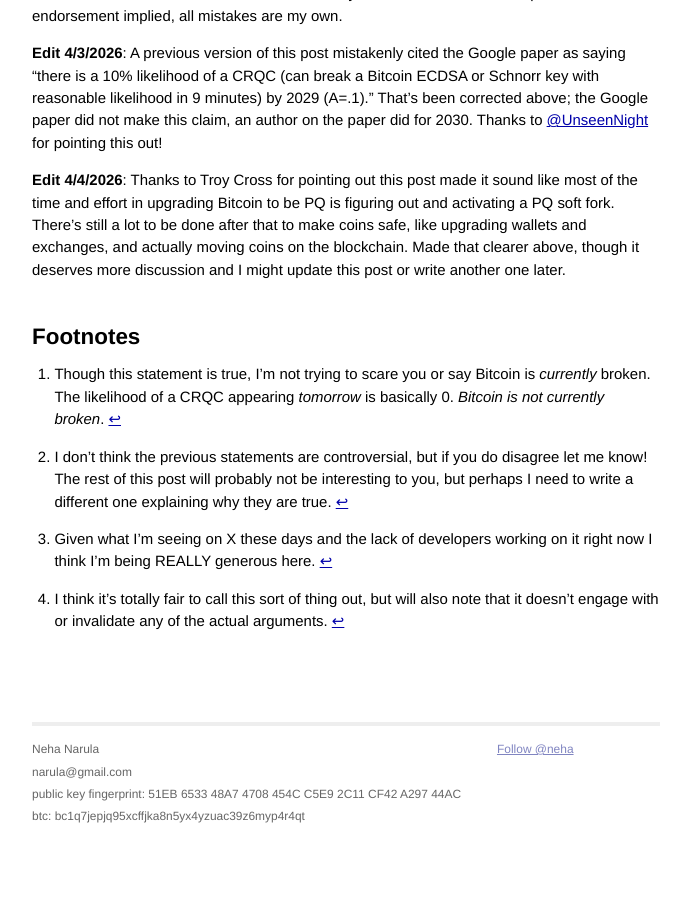
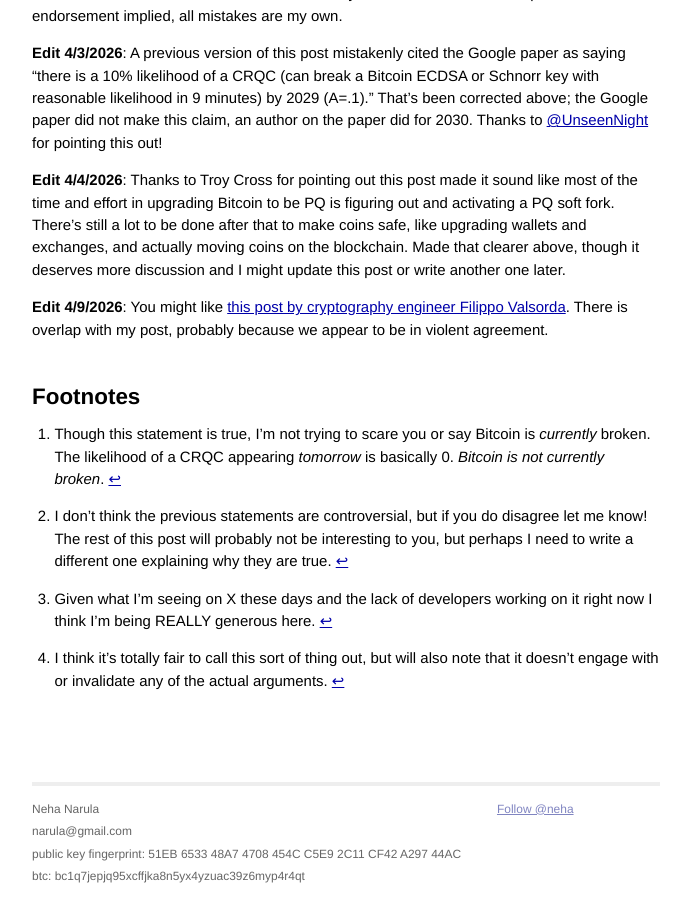
Before and after one commit to narula/narula.github.io, a Jekyll site: the page built from _posts/2026-04-03-bitcoin-and-quantum-computing.md, in a window 1280 px wide and 900 px high, scrolled down 4538 px. Shown: the whole window, without its empty margins (294-985 px from the left). Built offline with Jekyll 4.4.1, drawn with Linux system fonts in a browser that asks for light colours; comment, search, counter and statistics services are not loaded; before the commit the page ends 5378 px from its top, so only the background shows below that.

Commit message:
link to filippo

```diff
--- a/_posts/2026-04-03-bitcoin-and-quantum-computing.md
+++ b/_posts/2026-04-03-bitcoin-and-quantum-computing.md
@@ -122,4 +122,6 @@ Thanks to Ethan Heilman for feedback and many conversations on these topics. No
 
 **Edit 4/4/2026**: Thanks to Troy Cross for pointing out this post made it sound like most of the time and effort in upgrading Bitcoin to be PQ is figuring out and activating a PQ soft fork. There's still a lot to be done after that to make coins safe, like upgrading wallets and exchanges, and actually moving coins on the blockchain. Made that clearer above, though it deserves more discussion and I might update this post or write another one later.
 
+**Edit 4/9/2026**: You might like [this post by cryptography engineer Filippo Valsorda](https://words.filippo.io/crqc-timeline/). There is overlap with my post, probably because we appear to be in violent agreement.
+
 # Footnotes
```
